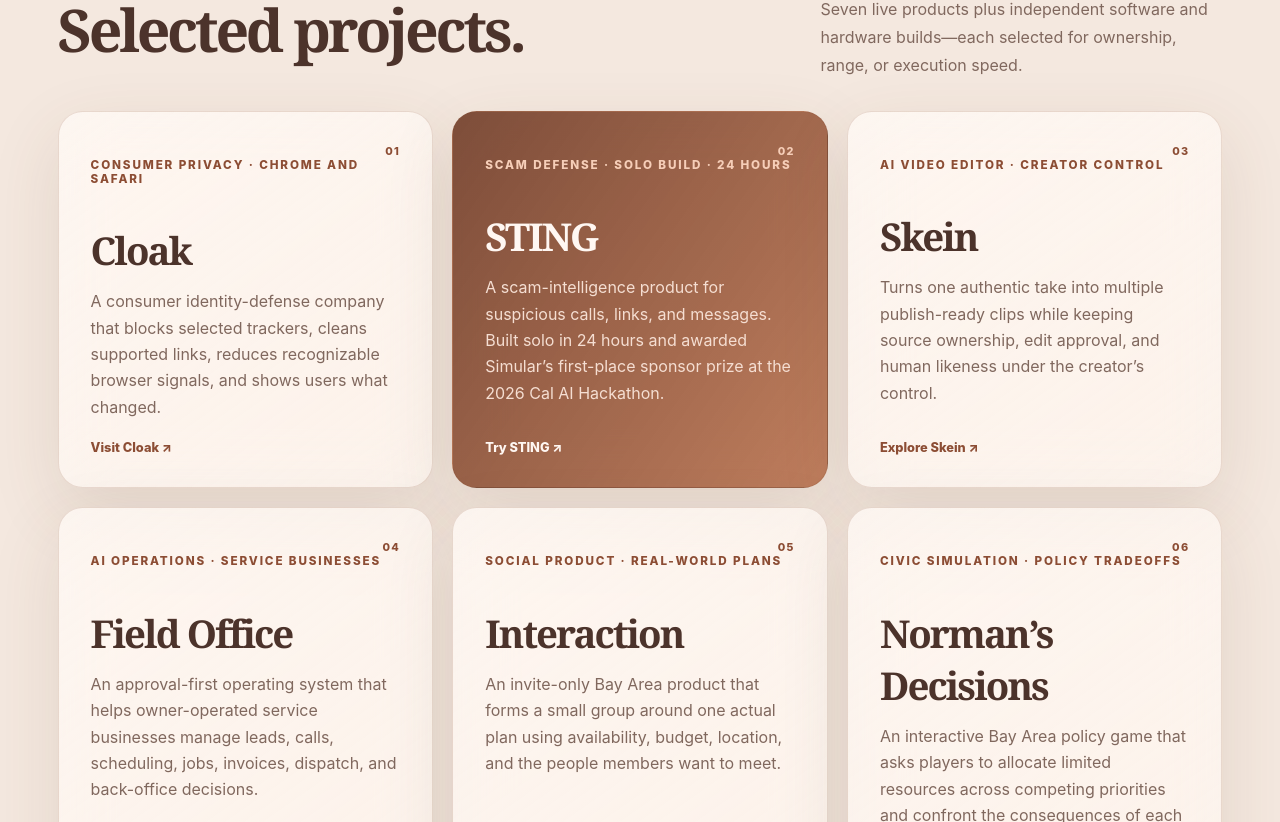
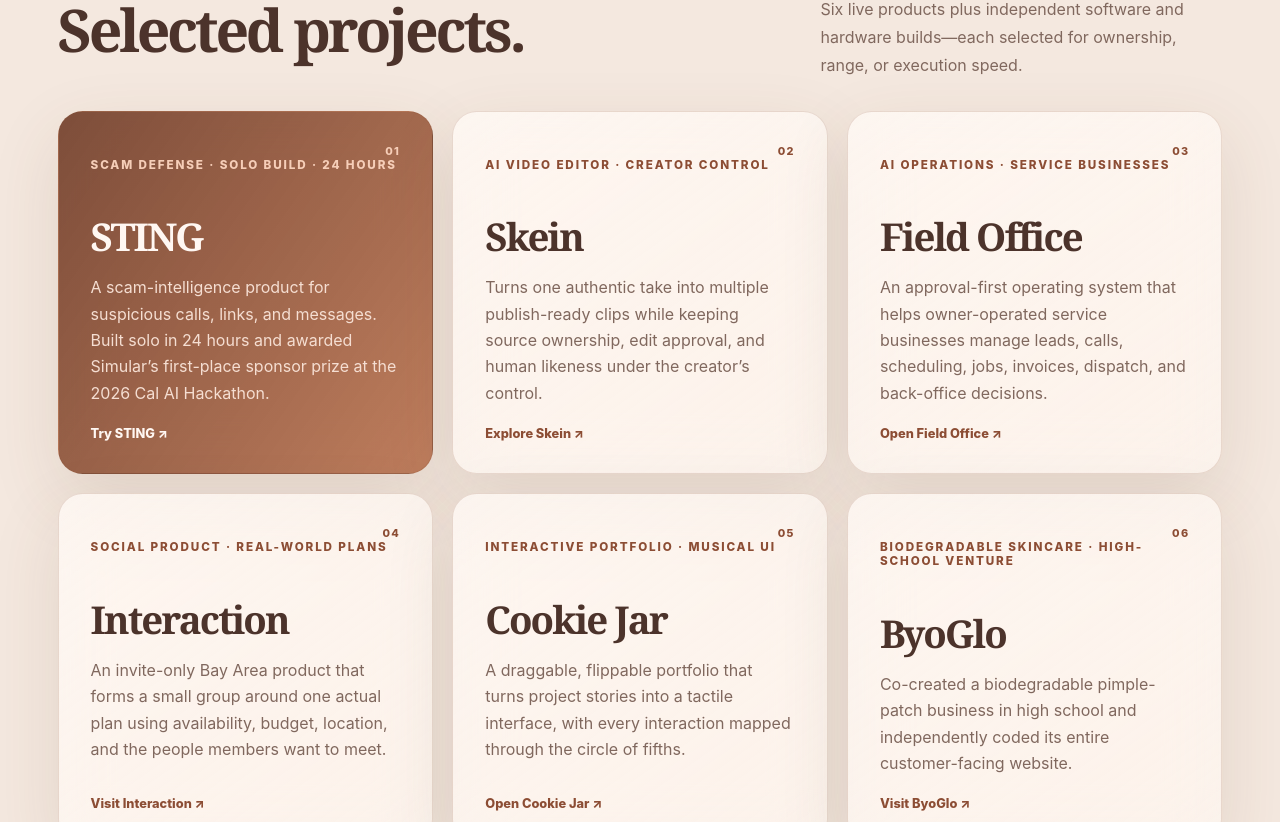
Before and after one commit to billionairebumblebee/vivianyang, a Next.js app: page / in a window 1280 px wide. Shown: the part 2918-3740 px from the top of the page. Built offline with nearby package versions, Linux system fonts and the light colour scheme.

Commit message:
Feature ByoGlo in selected projects

```diff
--- a/app/page.tsx
+++ b/app/page.tsx
@@ -30,14 +30,6 @@ const proof = [
 const builds = [
   {
     index: "01",
-    title: "Cloak",
-    meta: "Consumer privacy · Chrome and Safari",
-    copy: "A consumer identity-defense company that blocks selected trackers, cleans supported links, reduces recognizable browser signals, and shows users what changed.",
-    href: "https://www.cloak.build/",
-    linkLabel: "Visit Cloak",
-  },
-  {
-    index: "02",
     title: "STING",
     meta: "Scam defense · Solo build · 24 hours",
     copy: "A scam-intelligence product for suspicious calls, links, and messages. Built solo in 24 hours and awarded Simular’s first-place sponsor prize at the 2026 Cal AI Hackathon.",
@@ -46,7 +38,7 @@ const builds = [
     featured: true,
   },
   {
-    index: "03",
+    index: "02",
     title: "Skein",
     meta: "AI video editor · Creator control",
     copy: "Turns one authentic take into multiple publish-ready clips while keeping source ownership, edit approval, and human likeness under the creator’s control.",
@@ -54,7 +46,7 @@ const builds = [
     linkLabel: "Explore Skein",
   },
   {
-    index: "04",
+    index: "03",
     title: "Field Office",
     meta: "AI operations · Service businesses",
     copy: "An approval-first operating system that helps owner-operated service businesses manage leads, calls, scheduling, jobs, invoices, dispatch, and back-office decisions.",
@@ -62,7 +54,7 @@ const builds = [
     linkLabel: "Open Field Office",
   },
   {
-    index: "05",
+    index: "04",
     title: "Interaction",
     meta: "Social product · Real-world plans",
     copy: "An invite-only Bay Area product that forms a small group around one actual plan using availability, budget, location, and the people members want to meet.",
@@ -70,15 +62,7 @@ const builds = [
     linkLabel: "Visit Interaction",
   },
   {
-    index: "06",
-    title: "Norman’s Decisions",
-    meta: "Civic simulation · Policy tradeoffs",
-    copy: "An interactive Bay Area policy game that asks players to allocate limited resources across competing priorities and confront the consequences of each choice.",
-    href: "https://normans-decisions.vercel.app/",
-    linkLabel: "Play Norman’s Decisions",
-  },
-  {
-    index: "07",
+    index: "05",
     title: "Cookie Jar",
     meta: "Interactive portfolio · Musical UI",
     copy: "A draggable, flippable portfolio that turns project stories into a tactile interface, with every interaction mapped through the circle of fifths.",
@@ -86,13 +70,21 @@ const builds = [
     linkLabel: "Open Cookie Jar",
   },
   {
-    index: "08",
+    index: "06",
+    title: "ByoGlo",
+    meta: "Biodegradable skincare · High-school venture",
+    copy: "Co-created a biodegradable pimple-patch business in high school and independently coded its entire customer-facing website.",
+    href: "https://byoglo.neocities.org/",
+    linkLabel: "Visit ByoGlo",
+  },
+  {
+    index: "07",
     title: "DopaMINE",
     meta: "Independent product build",
     copy: "An independent product experiment built through rapid prototyping, testing, and iteration.",
   },
   {
-    index: "09",
+    index: "08",
     title: "Oski Sorting Trash Can",
     meta: "CAD · Arduino · 3D printing · IoT",
     copy: "Designed and built an automated sorting trash can using CAD, Arduino, 3D printing, and IoT systems.",
@@ -184,7 +176,7 @@ export default function PortfolioPage() {
       </section>
 
       <section id="builds" className="builds-section section-space">
-        <div className="section-heading"><div><p className="eyebrow">02 · Selected work</p><h2>Selected projects.</h2></div><p>Seven live products plus independent software and hardware builds—each selected for ownership, range, or execution speed.</p></div>
+        <div className="section-heading"><div><p className="eyebrow">02 · Selected work</p><h2>Selected projects.</h2></div><p>Six live products plus independent software and hardware builds—each selected for ownership, range, or execution speed.</p></div>
         <div className="build-grid">
           {builds.map((build) => <article className={`build-card glass ${build.featured ? "featured" : ""}`} key={build.title}>
             {build.image && <img className="build-image-contain" src={build.image} alt="Oski Sorting Trash Can team with prototype" />}
```
Also changed, not shown: public/llms.txt.
